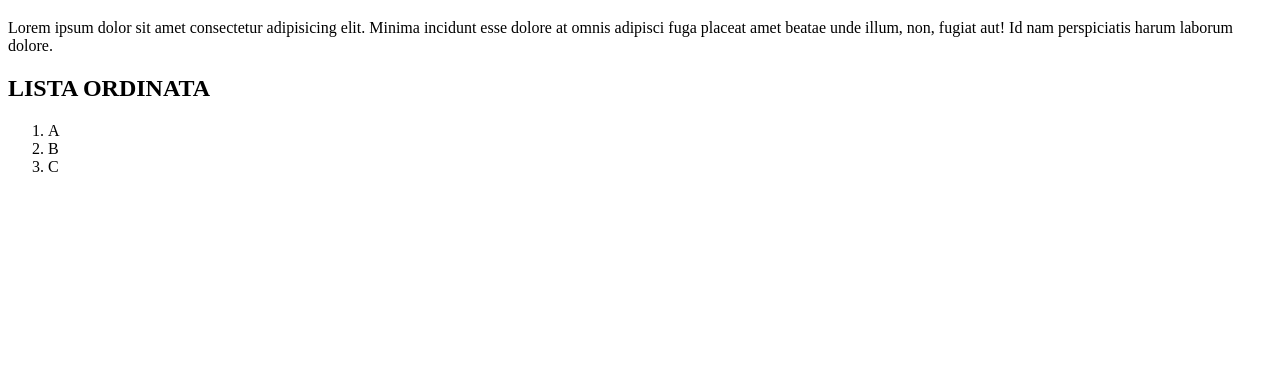
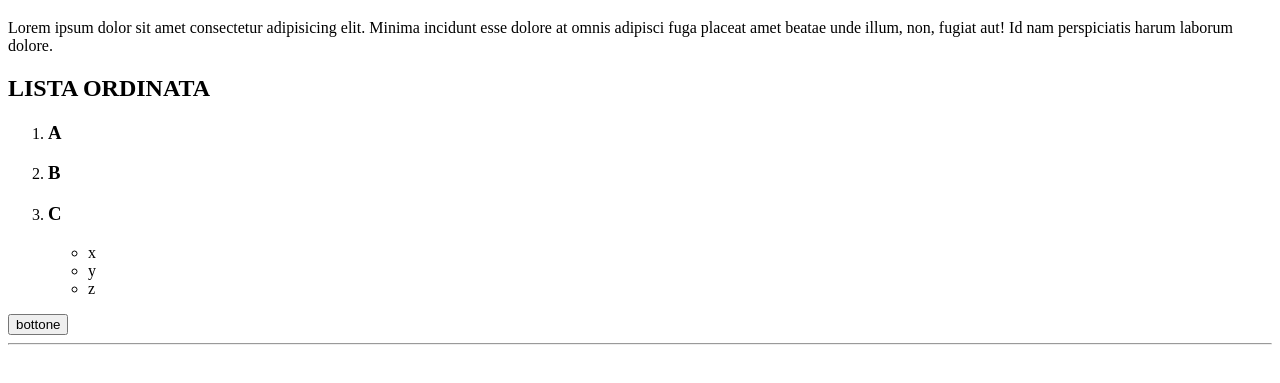
Before and after one commit to comemaino/class62-html-tags, a plain HTML site: page index.html in a window 1280 px wide. Shown: the part 61-444 px from the top of the page. Drawn offline with Linux system fonts and the light colour scheme.

Commit message:
add-button

```diff
--- a/index.html
+++ b/index.html
@@ -18,10 +18,26 @@
     <!-- lista ordinata -->
     <h2>LISTA ORDINATA</h2>
     <ol>
-        <li>A</li>
-        <li>B</li>
-        <li>C</li>
+        <li>
+            <h3>A</h3>
+        </li>
+        <li>
+            <h3>B</h3>
+        </li>
+        <li>
+            <h3>C</h3>
+            <ul>
+                <li>x</li>
+                <li>y</li>
+                <li>z</li>
+            </ul>
+        </li>
+
     </ol>
     <!-- /lista ordinata -->
+
+    <button>bottone</button>
+
+    <hr>
 </body>
 </html>
```
